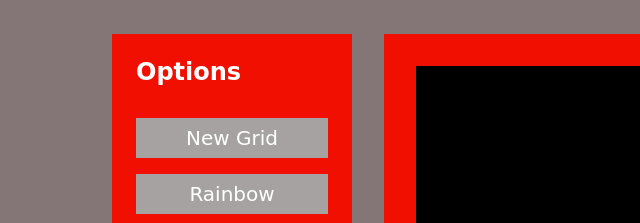
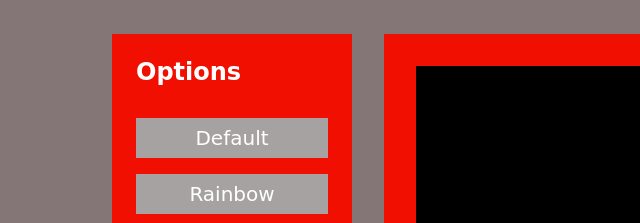
Before and after one commit to kshetritej/etch-a-sketch, a plain HTML site: page index.html in a window 1280 px wide. Shown: the top 223 px of the page, 0-640 px from the left. Drawn offline with nearby package versions, Linux system fonts and the light colour scheme; a web font is replaced by a local one.

Commit message:
change name to 'default' btn

```diff
--- a/index.html
+++ b/index.html
@@ -27,7 +27,7 @@
       <div class="etch-a-sketch">
         <div class="options-container">
           <h2>Options</h2>
-          <button id="new-grid">New Grid</button>
+          <button id="new-grid"><!--New Grid-->Default</button>
           <button id="rainbow">Rainbow</button>
           <button id="shading">Shading</button>
           <button id="eraser">Eraser</button>
```
